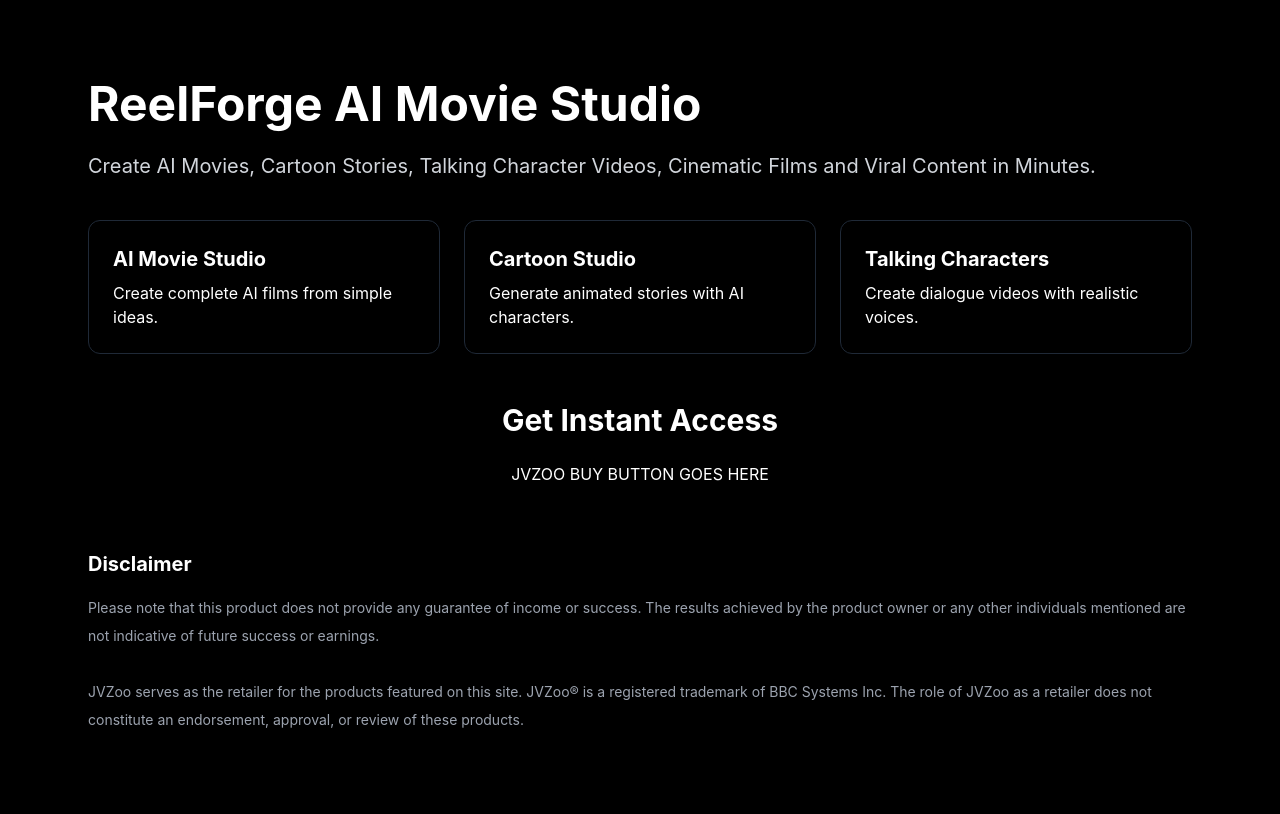
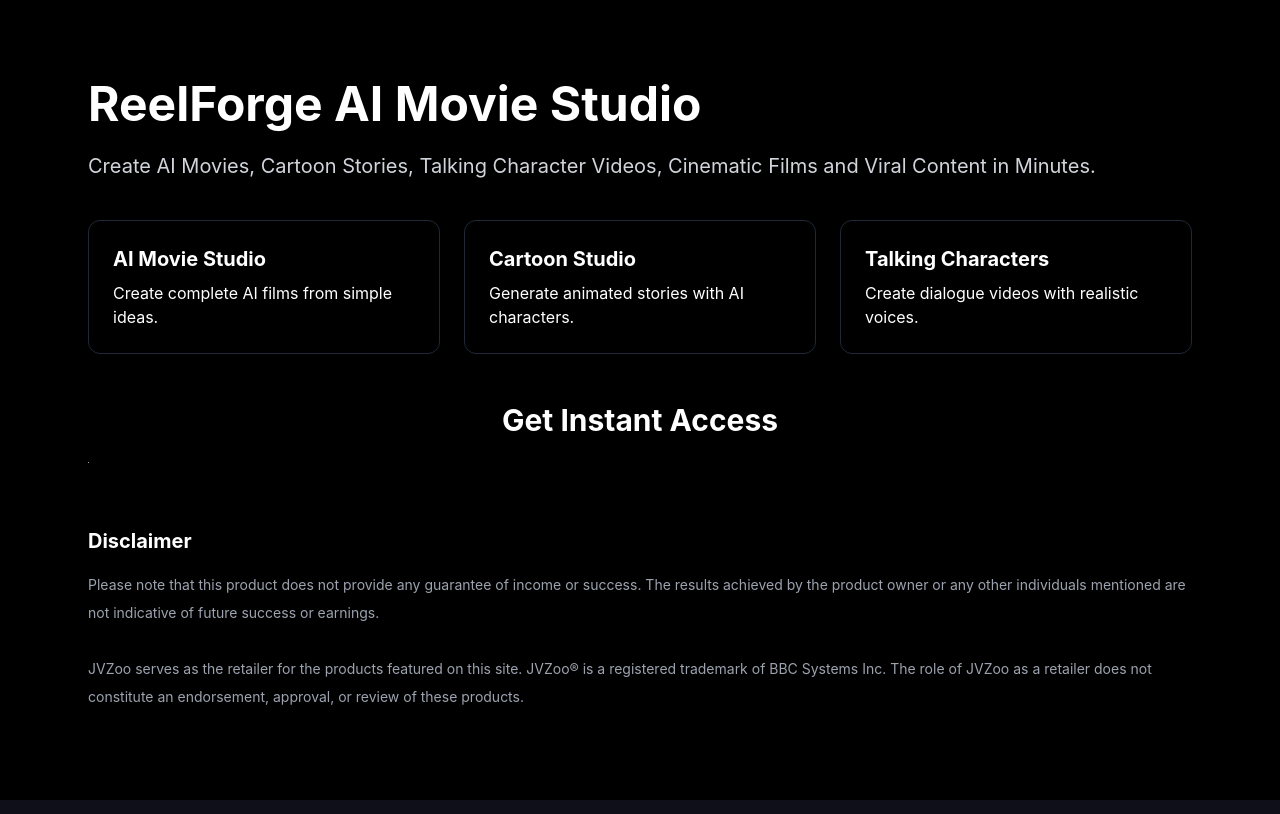
Before and after one commit to prineee/reel-forge, a Next.js app: page /jvzoo in a window 1280 px wide. Built offline with nearby package versions, Linux system fonts and the light colour scheme.

Commit message:
add jvzoo sales page

```diff
--- a/app/jvzoo/page.tsx
+++ b/app/jvzoo/page.tsx
@@ -37,12 +37,12 @@
             Get Instant Access
           </h2>
 
-          {/* Replace this button with JVZoo Buy Button Code */}
-          <div id="jvzoo-buy-button">
-            JVZOO BUY BUTTON GOES HERE
-          </div>
-
-        </div>
+        <img src="https://i.jvzoo.com/0/444419/99"
+        alt="JVZoo Tracking Pixel"
+        width={1}
+         height={1}
+         />
+                </div>
 
         <div className="mt-16 text-sm text-gray-400 leading-7">
 
```
